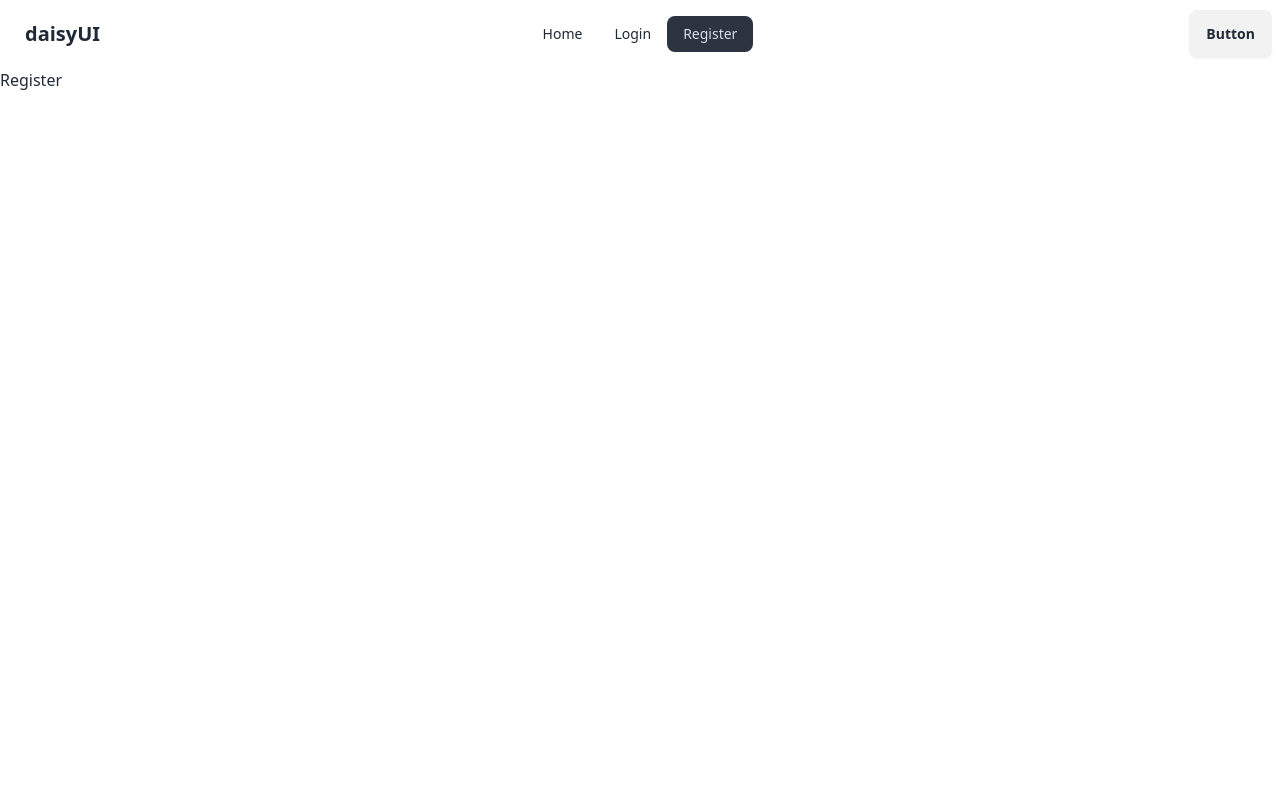
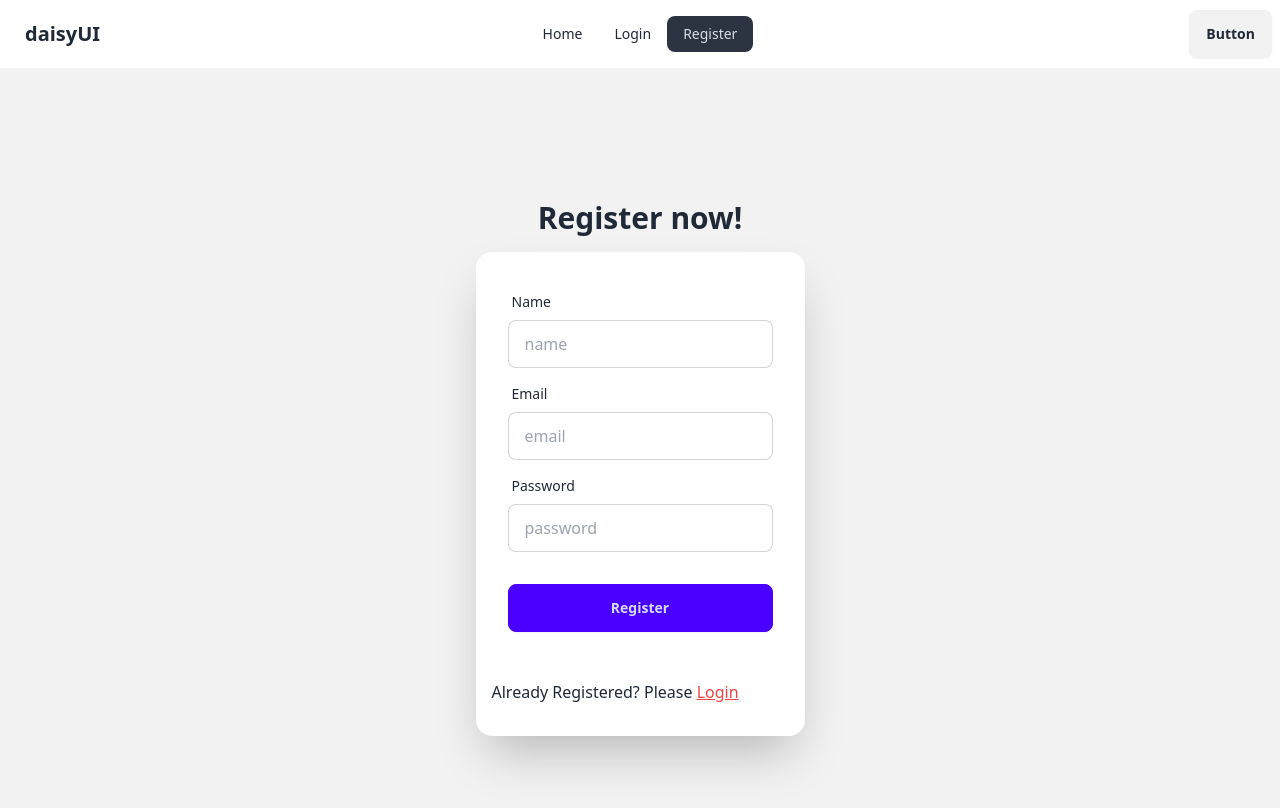
Before and after one commit to Abubokkor98/react-auth, a React (Vite) app: page /register in a window 1280 px wide. Shown: the top 808 px of the page. Built offline with nearby package versions, Linux system fonts and the light colour scheme.

Commit message:
Create Login and Registration Form

```diff
--- a/src/Components/Login.jsx
+++ b/src/Components/Login.jsx
@@ -1,7 +1,59 @@
-import React from 'react'
+import React from "react";
+import { Link } from "react-router-dom";
 
 export default function Login() {
+  const handleLogin = (e) => {
+    e.preventDefault();
+    const email = e.target.email.value;
+    const password = e.target.password.value;
+    console.log(email, password);
+  };
+
   return (
-    <div>Login</div>
-  )
+    <div className="hero bg-base-200 min-h-screen">
+      <div className="hero-content flex-col">
+        <div className="text-center lg:text-left">
+          <h1 className="text-3xl font-bold">Login now!</h1>
+        </div>
+        <div className="card bg-base-100 w-full max-w-sm shrink-0 shadow-2xl">
+          <form className="card-body" onSubmit={handleLogin}>
+            <div className="form-control">
+              <label className="label">
+                <span className="label-text">Email</span>
+              </label>
+              <input
+                type="email"
+                placeholder="email"
+                name="email"
+                className="input input-bordered"
+                required
+              />
+            </div>
+            <div className="form-control">
+              <label className="label">
+                <span className="label-text">Password</span>
+              </label>
+              <input
+                type="password"
+                placeholder="password"
+                name="password"
+                className="input input-bordered"
+                required
+              />
+              <label className="label">
+                <a href="#" className="label-text-alt link link-hover">
+                  Forgot password?
+                </a>
+              </label>
+            </div>
+            <div className="form-control mt-6">
+              <button className="btn btn-primary">Login</button>
+            </div>
+          </form>
+
+          <p className="p-4 mb-4">New to this website? Please <span className="underline text-red-500"><Link to={'/register'}>Register first</Link></span></p>
+        </div>
+      </div>
+    </div>
+  );
 }
--- a/src/Components/Register.jsx
+++ b/src/Components/Register.jsx
@@ -1,7 +1,68 @@
 import React from 'react'
+import { Link } from 'react-router-dom';
 
 export default function Register() {
+
+    const handleRegister = e => {
+        e.preventDefault();
+        const name = e.target.name.value;
+        const email = e.target.email.value;
+        const password = e.target.password.value;
+        console.log(name, email, password);
+    }
+
   return (
-    <div>Register</div>
+    <div className="hero bg-base-200 min-h-screen">
+    <div className="hero-content flex-col">
+      <div className="text-center lg:text-left">
+        <h1 className="text-3xl font-bold">Register now!</h1>
+      </div>
+      <div className="card bg-base-100 w-full max-w-sm shrink-0 shadow-2xl">
+        <form className="card-body" onSubmit={handleRegister}>
+          <div className="form-control">
+            <label className="label">
+              <span className="label-text">Name</span>
+            </label>
+            <input
+              type="text"
+              placeholder="name"
+              name="name"
+              className="input input-bordered"
+              required
+            />
+          </div>
+          <div className="form-control">
+            <label className="label">
+              <span className="label-text">Email</span>
+            </label>
+            <input
+              type="email"
+              placeholder="email"
+              name="email"
+              className="input input-bordered"
+              required
+            />
+          </div>
+          <div className="form-control">
+            <label className="label">
+              <span className="label-text">Password</span>
+            </label>
+            <input
+              type="password"
+              placeholder="password"
+              name="password"
+              className="input input-bordered"
+              required
+            />
+          </div>
+          <div className="form-control mt-6">
+            <button className="btn btn-primary">Register</button>
+          </div>
+        </form>
+
+        <p className="p-4 mb-4">Already Registered? Please <span className="underline text-red-500"><Link to={'/login'}>Login</Link></span></p>
+      </div>
+    </div>
+  </div>
   )
 }
```
